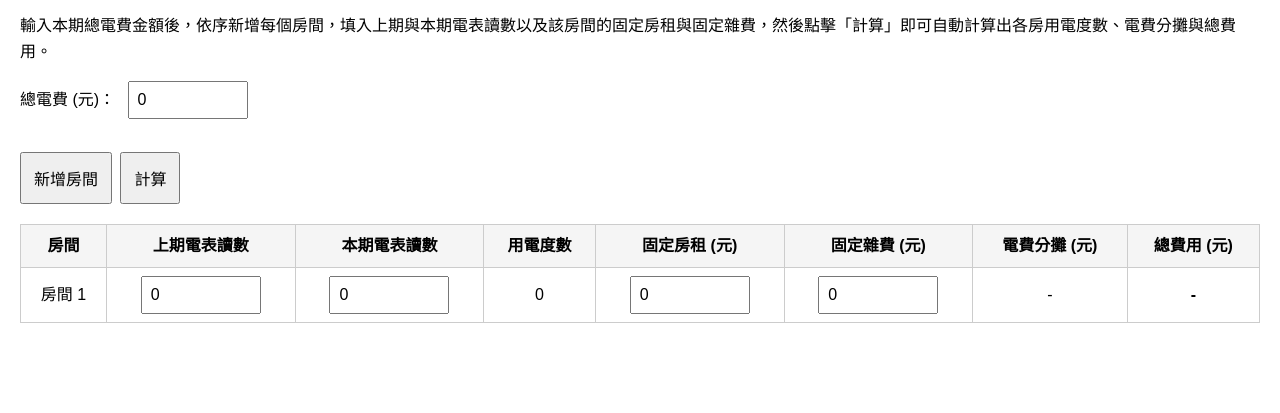
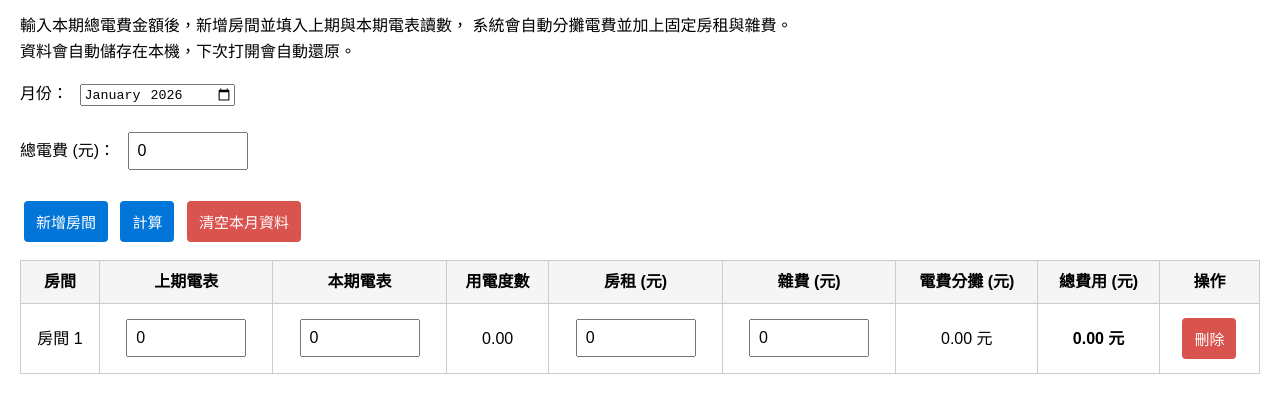
Before and after one commit to melikos1990/GPT_BillProject, a plain HTML site: page index.html in a window 1280 px wide. Both pictures are taken after a click on the button "新增房間". Shown: the part 61-474 px from the top of the page. Drawn offline with Linux system fonts and the light colour scheme.

Commit message:
Update index.html

```diff
--- a/index.html
+++ b/index.html
@@ -11,38 +11,61 @@
       margin: 20px;
       line-height: 1.6;
     }
+
     h1 {
       font-size: 24px;
       margin-bottom: 16px;
     }
+
     label {
       margin-right: 8px;
     }
+
     input[type="number"] {
       width: 120px;
       font-size: 16px;
       padding: 8px;
       box-sizing: border-box;
     }
+
     button {
-      margin: 8px 4px 8px 0;
-      padding: 12px 12px;
-      font-size: 16px;
+      margin: 6px 4px;
+      padding: 10px 12px;
+      font-size: 15px;
+      cursor: pointer;
     }
+
+    .danger {
+      background-color: #d9534f;
+      color: white;
+      border: none;
+      border-radius: 4px;
+    }
+
+    .primary {
+      background-color: #0275d8;
+      color: white;
+      border: none;
+      border-radius: 4px;
+    }
+
     table {
       border-collapse: collapse;
       width: 100%;
       margin-top: 12px;
     }
+
     th, td {
       border: 1px solid #ccc;
       padding: 8px;
       text-align: center;
       white-space: nowrap;
     }
+
     th {
       background-color: #f5f5f5;
     }
+
     .result {
       font-weight: bold;
     }
@@ -52,7 +75,6 @@
       -webkit-overflow-scrolling: touch;
     }
 
-    /* Mobile friendly - safe version */
     @media (max-width: 600px) {
       body { margin: 10px; }
       h1 { font-size: 20px; }
@@ -62,7 +84,7 @@
         margin: 8px 0;
       }
 
-      table { min-width: 700px; }
+      table { min-width: 850px; }
       th, td { font-size: 14px; }
     }
   </style>
@@ -70,29 +92,42 @@
 
 <body>
   <h1>房租電費自動計算器</h1>
-  <p>輸入本期總電費金額後，依序新增每個房間，填入上期與本期電表讀數以及該房間的固定房租與固定雜費，然後點擊「計算」即可自動計算出各房用電度數、電費分攤與總費用。</p>
+
+  <p>
+    輸入本期總電費金額後，新增房間並填入上期與本期電表讀數，
+    系統會自動分攤電費並加上固定房租與雜費。
+    <br>
+    資料會自動儲存在本機，下次打開會自動還原。
+  </p>
 
   <div>
+    <label for="month">月份：</label>
+    <input type="month" id="month" />
+
+    <br><br>
+
     <label for="totalBill">總電費 (元)：</label>
     <input type="number" id="totalBill" min="0" step="0.01" value="0" />
 
     <br><br>
 
-    <button type="button" onclick="addRoom()">新增房間</button>
-    <button type="button" onclick="calculate()">計算</button>
+    <button class="primary" type="button" onclick="addRoom()">新增房間</button>
+    <button class="primary" type="button" onclick="calculate()">計算</button>
+    <button class="danger" type="button" onclick="clearData()">清空本月資料</button>
 
     <div class="table-responsive">
       <table>
         <thead>
           <tr>
             <th>房間</th>
-            <th>上期電表讀數</th>
-            <th>本期電表讀數</th>
+            <th>上期電表</th>
+            <th>本期電表</th>
             <th>用電度數</th>
-            <th>固定房租 (元)</th>
-            <th>固定雜費 (元)</th>
+            <th>房租 (元)</th>
+            <th>雜費 (元)</th>
             <th>電費分攤 (元)</th>
             <th>總費用 (元)</th>
+            <th>操作</th>
           </tr>
         </thead>
         <tbody id="roomsBody"></tbody>
@@ -103,52 +138,138 @@
   <script>
     let roomCount = 0;
 
-    function addRoom() {
+    function getMonthKey() {
+      const month = document.getElementById("month").value;
+      return "billData_" + (month || "default");
+    }
+
+    function saveData() {
+      const data = {
+        month: document.getElementById("month").value,
+        totalBill: document.getElementById("totalBill").value,
+        rooms: []
+      };
+
+      document.querySelectorAll("#roomsBody tr").forEach(row => {
+        data.rooms.push({
+          prev: row.querySelector(".prev").value,
+          curr: row.querySelector(".curr").value,
+          rent: row.querySelector(".rent").value,
+          misc: row.querySelector(".misc").value
+        });
+      });
+
+      localStorage.setItem(getMonthKey(), JSON.stringify(data));
+    }
+
+    function loadData() {
+      const raw = localStorage.getItem(getMonthKey());
+      if (!raw) return;
+
+      const data = JSON.parse(raw);
+      document.getElementById("totalBill").value = data.totalBill || 0;
+
+      document.getElementById("roomsBody").innerHTML = "";
+      roomCount = 0;
+
+      (data.rooms || []).forEach(room => {
+        addRoom(room);
+      });
+
+      calculate();
+    }
+
+    function clearData() {
+      if (!confirm("確定要清空本月資料嗎？")) return;
+      localStorage.removeItem(getMonthKey());
+      document.getElementById("roomsBody").innerHTML = "";
+      document.getElementById("totalBill").value = 0;
+      roomCount = 0;
+    }
+
+    function addRoom(prefill) {
       roomCount++;
-      const tbody = document.getElementById('roomsBody');
-      const tr = document.createElement('tr');
+      const tbody = document.getElementById("roomsBody");
+      const tr = document.createElement("tr");
 
       tr.innerHTML = `
-        <td data-label="房間">房間 ${roomCount}</td>
-        <td data-label="上期電表讀數"><input type="number" class="prev" min="0" step="0.01" value="0"></td>
-        <td data-label="本期電表讀數"><input type="number" class="curr" min="0" step="0.01" value="0"></td>
-        <td class="usage" data-label="用電度數">0</td>
-        <td data-label="固定房租 (元)"><input type="number" class="rent" min="0" step="0.01" value="0"></td>
-        <td data-label="固定雜費 (元)"><input type="number" class="misc" min="0" step="0.01" value="0"></td>
-        <td class="share" data-label="電費分攤 (元)">-</td>
-        <td class="result" data-label="總費用 (元)">-</td>
+        <td>房間 ${roomCount}</td>
+        <td><input type="number" class="prev" min="0" step="0.01" value="${prefill?.prev || 0}"></td>
+        <td><input type="number" class="curr" min="0" step="0.01" value="${prefill?.curr || 0}"></td>
+        <td class="usage">0</td>
+        <td><input type="number" class="rent" min="0" step="0.01" value="${prefill?.rent || 0}"></td>
+        <td><input type="number" class="misc" min="0" step="0.01" value="${prefill?.misc || 0}"></td>
+        <td class="share">-</td>
+        <td class="result">-</td>
+        <td>
+          <button class="danger" type="button" onclick="deleteRow(this)">刪除</button>
+        </td>
       `;
+
       tbody.appendChild(tr);
+
+      tr.querySelectorAll("input").forEach(input => {
+        input.addEventListener("input", () => {
+          calculate();
+          saveData();
+        });
+      });
+
+      calculate();
+      saveData();
+    }
+
+    function deleteRow(btn) {
+      btn.closest("tr").remove();
+      calculate();
+      saveData();
     }
 
     function calculate() {
-      const totalBillValue = parseFloat(document.getElementById('totalBill').value) || 0;
+      const totalBillValue = parseFloat(document.getElementById("totalBill").value) || 0;
 
-      const prevs = Array.from(document.querySelectorAll('.prev')).map(i => parseFloat(i.value) || 0);
-      const currents = Array.from(document.querySelectorAll('.curr')).map(i => parseFloat(i.value) || 0);
-      const rents = Array.from(document.querySelectorAll('.rent')).map(i => parseFloat(i.value) || 0);
-      const miscs = Array.from(document.querySelectorAll('.misc')).map(i => parseFloat(i.value) || 0);
+      const rows = document.querySelectorAll("#roomsBody tr");
+      const usages = [];
 
-      const usages = currents.map((curr, i) => Math.max(curr - prevs[i], 0));
+      rows.forEach(row => {
+        const prev = parseFloat(row.querySelector(".prev").value) || 0;
+        const curr = parseFloat(row.querySelector(".curr").value) || 0;
+        usages.push(Math.max(curr - prev, 0));
+      });
+
       const totalUsage = usages.reduce((sum, val) => sum + val, 0);
 
-      const rows = document.querySelectorAll('#roomsBody tr');
       rows.forEach((row, index) => {
         const usage = usages[index];
-        const rent = rents[index];
-        const misc = miscs[index];
+        const rent = parseFloat(row.querySelector(".rent").value) || 0;
+        const misc = parseFloat(row.querySelector(".misc").value) || 0;
 
-        row.querySelector('.usage').textContent = usage.toFixed(2);
+        row.querySelector(".usage").textContent = usage.toFixed(2);
 
         let share = 0;
-        if (totalUsage > 0) share = (usage / totalUsage) * totalBillValue;
+        if (totalUsage > 0) {
+          share = (usage / totalUsage) * totalBillValue;
+        }
 
         const result = share + rent + misc;
 
-        row.querySelector('.share').textContent = share.toFixed(2) + ' 元';
-        row.querySelector('.result').textContent = result.toFixed(2) + ' 元';
+        row.querySelector(".share").textContent = share.toFixed(2) + " 元";
+        row.querySelector(".result").textContent = result.toFixed(2) + " 元";
       });
     }
+
+    document.getElementById("month").addEventListener("change", () => {
+      document.getElementById("roomsBody").innerHTML = "";
+      roomCount = 0;
+      loadData();
+    });
+
+    window.onload = () => {
+      const now = new Date();
+      const monthStr = now.toISOString().slice(0, 7);
+      document.getElementById("month").value = monthStr;
+      loadData();
+    };
   </script>
 </body>
 </html>
```
